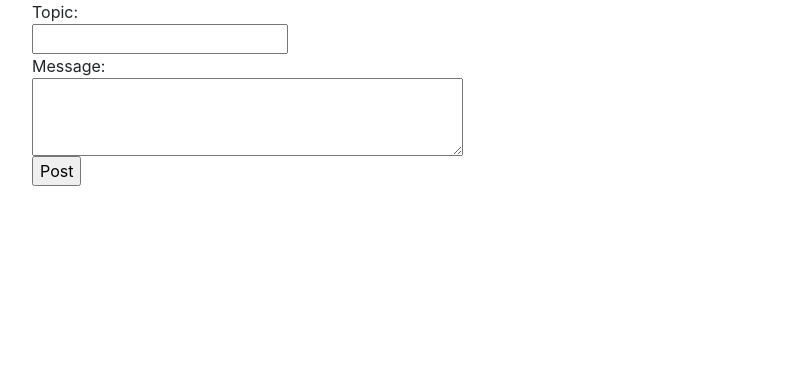
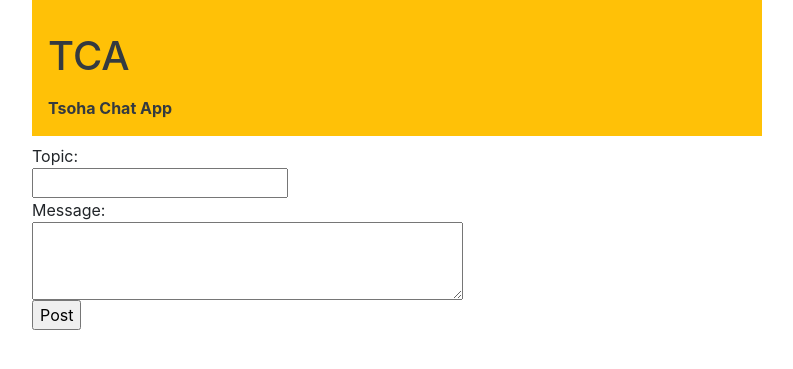
Before and after one commit to nettivastaava/Keskustelusovellus, a Flask app: page /new in a window 1280 px wide. Shown: the top 369 px of the page, without its empty margins (53-846 px from the left). Run offline with Flask 2, Linux system fonts and the light colour scheme; some libraries are stand-ins or nearby versions.

Commit message:
title update

```diff
--- a/templates/error.html
+++ b/templates/error.html
@@ -5,6 +5,9 @@
 <div class="container">
 <div class="row">
 <div class="col-8">
+<div class="p-3 mb-2 bg-warning text-dark"><p><h1>TCA</h1></p>
+<b>Tsoha Chat App</b></div>
+
 <b>Error:<b> {{ cause }}
 
 <p><a href="/index">Return to main page<a></p>
--- a/templates/login.html
+++ b/templates/login.html
@@ -5,6 +5,9 @@
 <div class="container">
 <div class="row">
 <div class="col-8">
+<div class="p-3 mb-2 bg-warning text-dark"><p><h1>TCA</h1></p>
+<b>Tsoha Chat App</b></div>
+
 <form action="/login" method="POST">
 <p>Username: <input type="text" name="username"></p>
 <p>Password: <input type="password" name="password"></p>
--- a/templates/message.html
+++ b/templates/message.html
@@ -6,6 +6,8 @@
 <div class="container">
 <div class="row">
 <div class="col-8">
+<div class="p-3 mb-2 bg-warning text-dark"><p><h1>TCA</h1></p>
+<b>Tsoha Chat App</b></div>
 
 <h2>{{ message[2] }}</h2>
 <p>Posted by {{ message[5] }}</p>
--- a/templates/new.html
+++ b/templates/new.html
@@ -5,6 +5,8 @@
 <div class="container">
 <div class="row">
 <div class="col-8">
+<div class="p-3 mb-2 bg-warning text-dark"><p><h1>TCA</h1></p>
+<b>Tsoha Chat App</b></div>
 
 <form action="/new" method="post">
 Topic: <br>
--- a/templates/profile.html
+++ b/templates/profile.html
@@ -6,6 +6,8 @@
 <div class="container">
 <div class="row">
 <div class="col-8">
+<div class="p-3 mb-2 bg-warning text-dark"><p><h1>TCA</h1></p>
+<b>Tsoha Chat App</b></div>
 
 <h1>{{ name }}</h1>
 
--- a/templates/register.html
+++ b/templates/register.html
@@ -6,6 +6,8 @@
 <div class="container">
 <div class="row">
 <div class="col-8">
+<div class="p-3 mb-2 bg-warning text-dark"><p><h1>TCA</h1></p>
+<b>Tsoha Chat App</b></div>
 
 <form action="/register" method="POST">
 <p>Username: <input type="text" name="username"></p>
```
